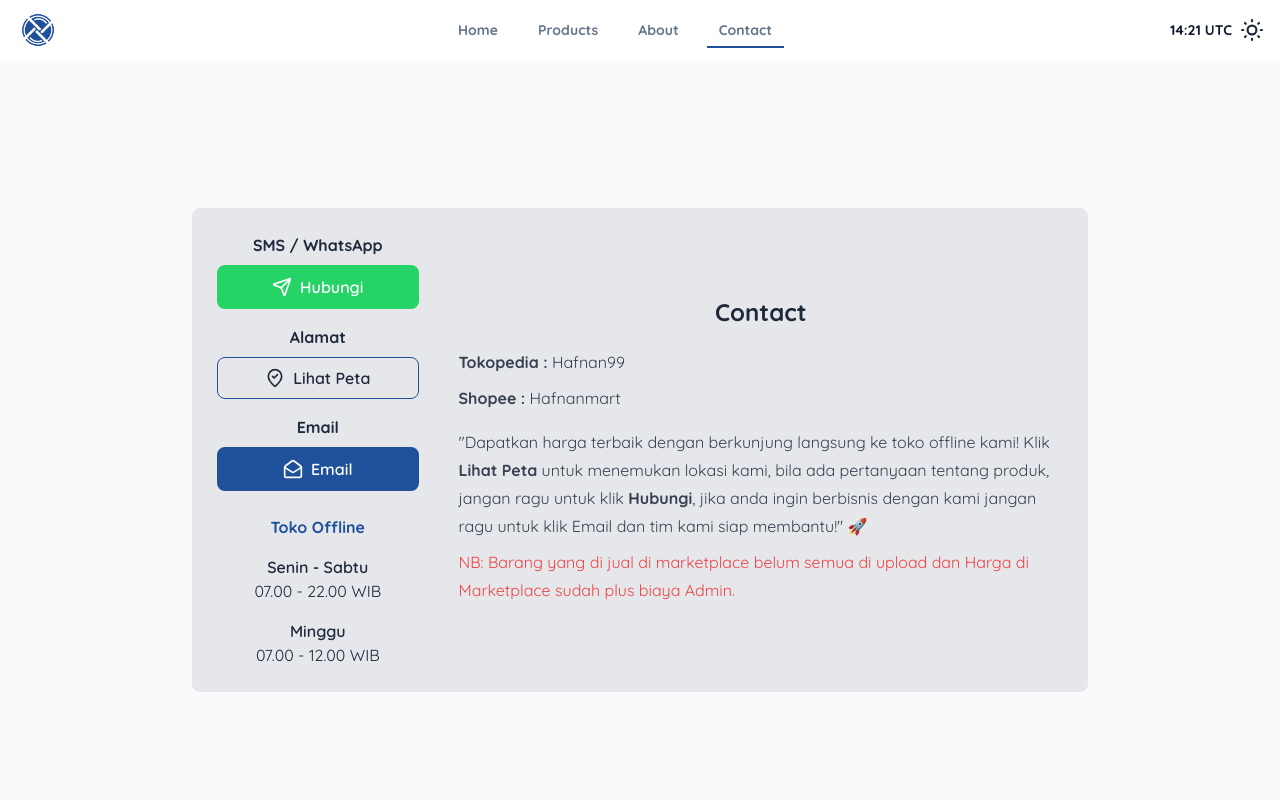
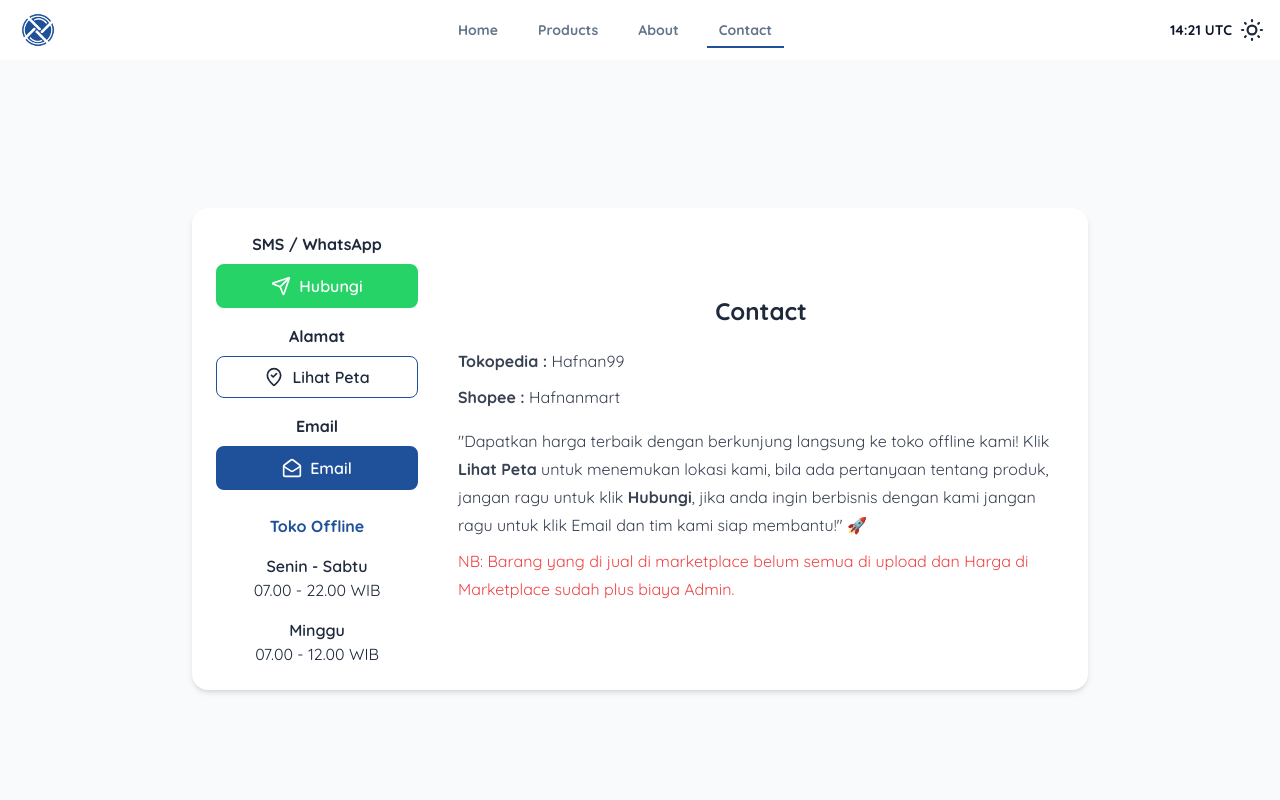
Before and after one commit to anugrahp13/fe-hafnanstore, a React (Vite) app: page /contact in a window 1280 px wide. Shown: the top 800 px of the page. Built offline with nearby package versions, Linux system fonts and the light colour scheme.

Commit message:
refactor[Contact.tsx]: changed style border dan shadow

```diff
--- a/src/pages/contact/Contact.tsx
+++ b/src/pages/contact/Contact.tsx
@@ -21,7 +21,7 @@ export const Contact: React.FC<ContactsType> = () => {
       <section className="my-52 dark:bg-dark">
         <div className="container mx-auto px-4 lg:max-w-7xl flex flex-col items-center justify-center">
           <div className="max-w-4xl text-center grid gap-10">
-            <div className="bg-gray-200 dark:bg-slate-800 p-6 flex flex-col md:flex-row gap-10 border rounded-lg items-center">
+            <div className=" flex flex-col md:flex-row gap-10 items-center shadow-md p-6 rounded-2xl bg-white dark:bg-slate-800 hover:shadow-lg dark:hover:outline dark:hover:outline-slate-600 dark:hover:outline-1">
               <SectionLeft contacts={dataContact} />
               <div className="w-full md:w-3/4 order-1 md:order-2">
                 <div className="grid gap-5">
```
